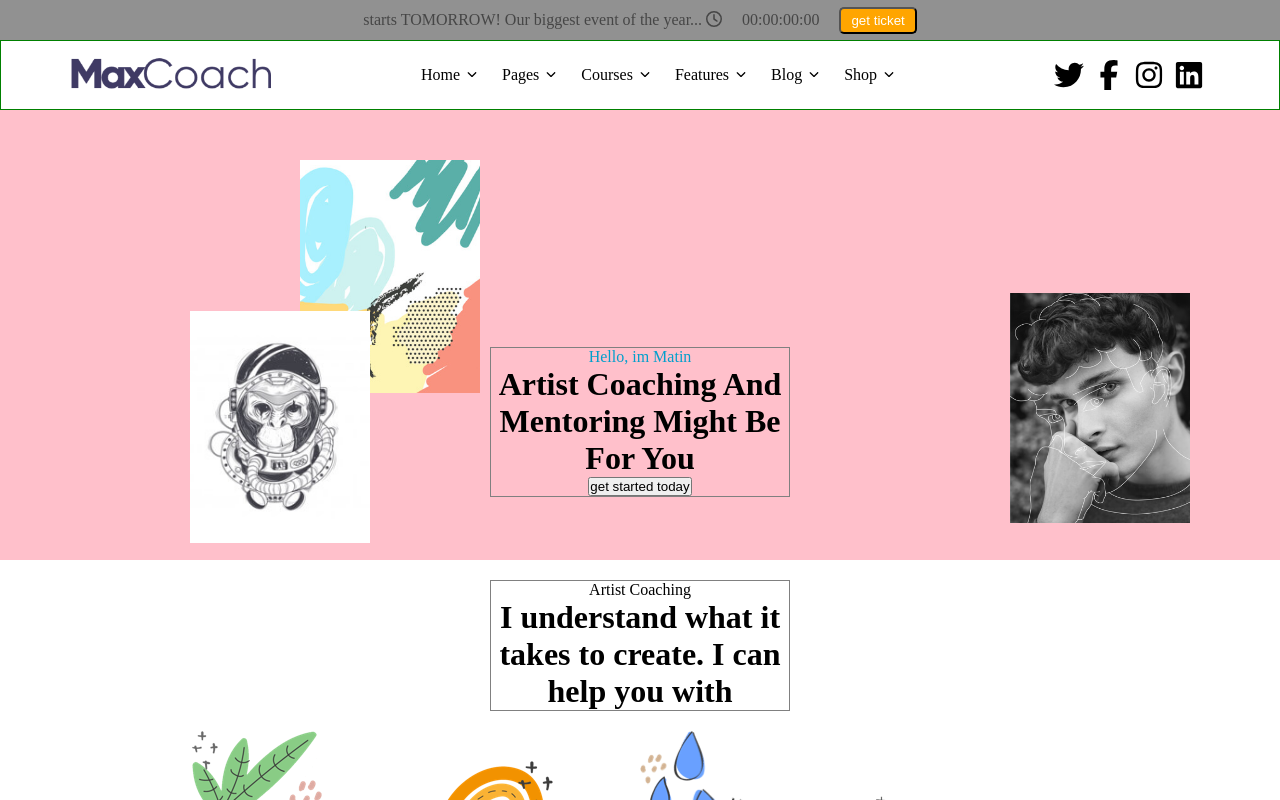
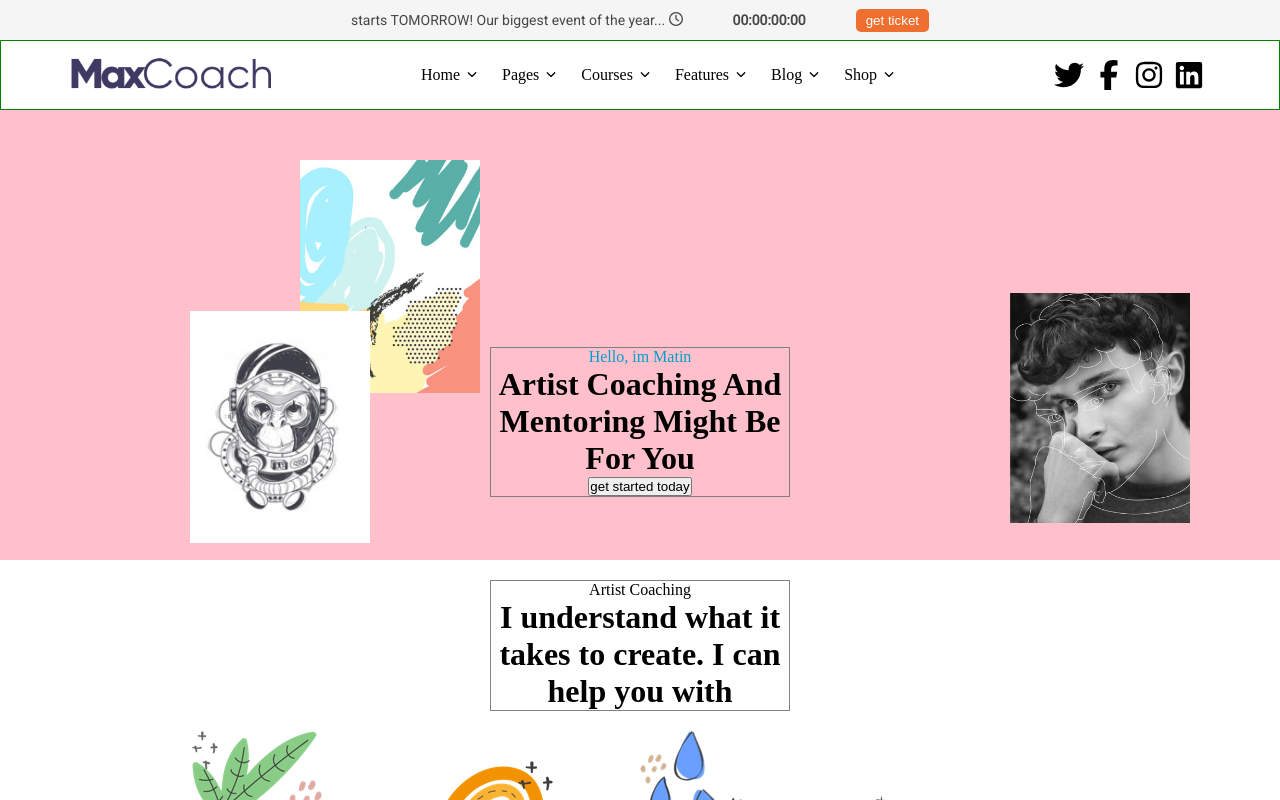
Before and after one commit to ManuelAvanzi/proj-html-vuejs, a Vue app: page / in a window 1280 px wide. Shown: the top 800 px of the page. Built offline with nearby package versions, Linux system fonts and the light colour scheme.

Commit message:
timeline style scss

```diff
--- a/src/App.vue
+++ b/src/App.vue
@@ -11,6 +11,7 @@
      <main-f/>
      <footer-a/>
      <footer-b :exploreList="this.exploreList" :informationList="this.informationList"/>
+     <progetto-uno/>
 
   </div>
 </template>
@@ -30,6 +31,10 @@ import MainF from './components/mainF.vue'
 
 import FooterA from './components/footerA.vue'
 import FooterB from './components/footerB.vue'
+import ProgettoUno from './components/progettoUno.vue'
+
+
+
 
 
 
@@ -48,7 +53,11 @@ export default {
     MainE,
     MainF,
     FooterA,
-    FooterB
+    FooterB,
+    ProgettoUno,
+
+
+
   },
 
   data() {
--- a/src/components/headerTimeline.vue
+++ b/src/components/headerTimeline.vue
@@ -2,7 +2,7 @@
     <div class="container">
         <span>starts TOMORROW! Our biggest event of the year...
             <i class="far fa-clock"></i>
-            <span class="time-zero">00:00:00:00</span>
+            <span class="time-zero"><strong>00:00:00:00</strong></span>
             <button class="button">get ticket</button>
         </span>
     </div>
@@ -17,25 +17,12 @@ export default {
 
 
 <style lang="scss" scoped>
-.container{
-    width:100%;
-    height: 40px;
-    background-color: rgba(128, 128, 128, 0.863);
-    display: flex;
-    justify-content: center;
-    align-items: center;
+@import '@/style/headerTop.scss';
+@import '@/style/variables.scss';
 
 
-    span{
-        color:rgb(70, 70, 70);
-        margin:0 20px;
-    }
-    button{
-        color:white;
-        padding:4px 10px;
-        background-color: orange;
-        border-radius: 5px;
-        border-color:none;
-    }
-}
+
+
+@import url('https://fonts.googleapis.com/css2?family=Roboto&display=swap');
+
 </style>
--- /dev/null
+++ b/src/style/headerTop.scss
@@ -0,0 +1,45 @@
+
+.container{
+    width:100%;
+    height: 40px;
+    background-color:#f5f5f5;
+    display: flex;
+    justify-content: center;
+    align-items: center;
+    font-size: 14px;
+
+
+    span{
+        color:rgb(70, 70, 70);
+        margin:0 10px;
+        margin-right:50px;
+        margin-left:50px;
+        font-family: 'Roboto', sans-serif;
+    }
+    .timer-zero{
+    color:black;
+    font-family: 'Roboto', sans-serif;
+
+
+
+    }
+    button{
+        color:white;
+        padding:4px 10px;
+        background-color: #EF6F31;
+        border:none;
+        border-radius: 5px;
+        border-color:none;
+
+        &:hover {
+
+            background-color:#029fcc;
+        }
+     }
+
+
+
+
+
+
+}
```
